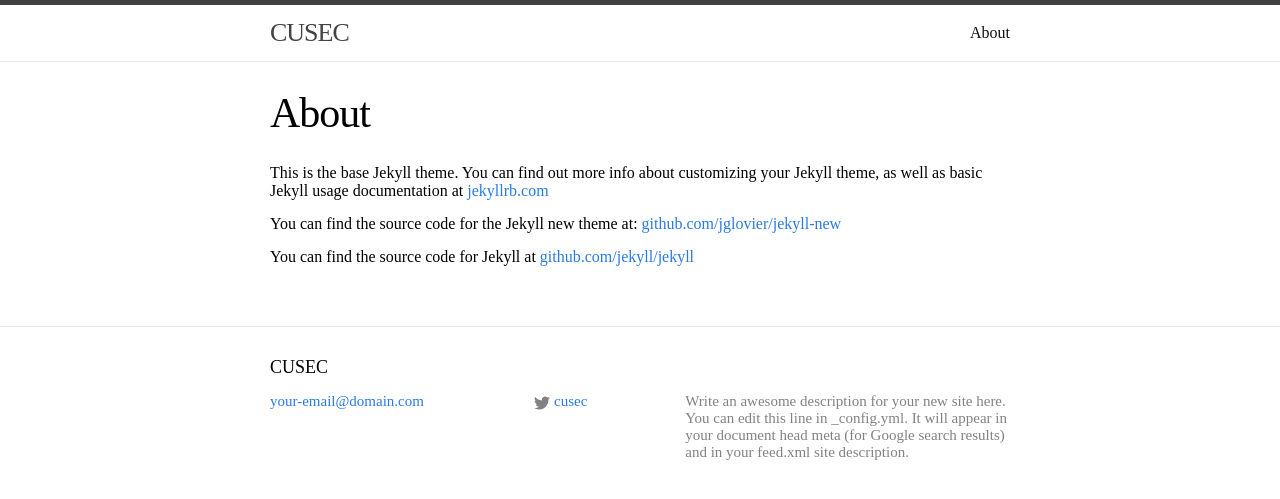
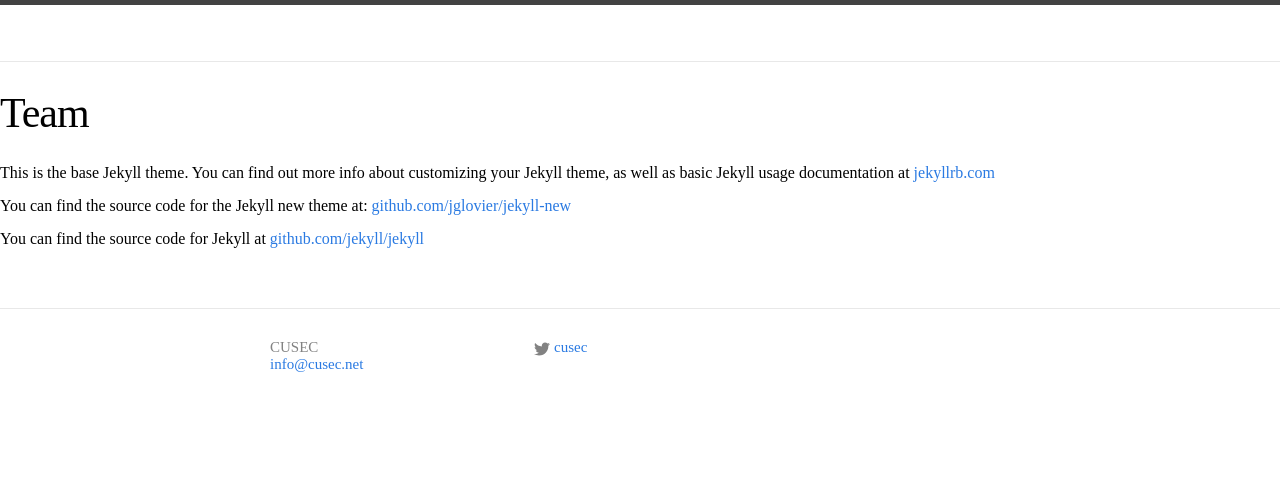
Before and after one commit to cusec/cusec.github.io, a Jekyll site: the page built from about.md, in a window 1280 px wide. Shown: the top 499 px of the page. Built offline with Jekyll 4.4.1, drawn with Linux system fonts in a browser that asks for light colours.

```diff
--- a/_config.yml
+++ b/_config.yml
@@ -1,6 +1,6 @@
 # Site settings
 title: CUSEC
-email: your-email@domain.com
+email: info@cusec.net
 description: > # this means to ignore newlines until "baseurl:"
   Write an awesome description for your new site here. You can edit this
   line in _config.yml. It will appear in your document head meta (for
--- a/_includes/footer.html
+++ b/_includes/footer.html
@@ -2,12 +2,12 @@
 
   <div class="wrapper">
 
-    <h2 class="footer-heading">{{ site.title }}</h2>
+    <!--<h2 class="footer-heading">{{ site.title }}</h2>-->
 
     <div class="footer-col-wrapper">
       <div class="footer-col  footer-col-1">
         <ul class="contact-list">
-          <!--<li>{{ site.title }}</li>-->
+          <li>{{ site.title }}</li>
           <li><a href="mailto:{{ site.email }}">{{ site.email }}</a></li>
         </ul>
       </div>
@@ -46,7 +46,7 @@
       </div>
 
       <div class="footer-col  footer-col-3">
-        <p class="text">{{ site.description }}</p>
+        <!--<p class="text">{{ site.description }}</p>-->
       </div>
     </div>
 
--- a/_includes/header.html
+++ b/_includes/header.html
@@ -2,7 +2,7 @@
 
   <div class="wrapper">
 
-    <a class="site-title" href="{{ site.baseurl }}/">{{ site.title }}</a>
+    <!--<a class="site-title" href="{{ site.baseurl }}/">{{ site.title }}</a>-->
 
     <nav class="site-nav">
       <a href="#" class="menu-icon">
@@ -16,7 +16,7 @@
       <div class="trigger">
         {% for page in site.pages %}
           {% if page.title %}
-          <a class="page-link" href="{{ page.url | prepend: site.baseurl }}">{{ page.title }}</a>
+          <!--<a class="page-link" href="{{ page.url | prepend: site.baseurl }}">{{ page.title }}</a>-->
           {% endif %}
         {% endfor %}
       </div>
--- a/_layouts/default.html
+++ b/_layouts/default.html
@@ -8,9 +8,9 @@
     {% include header.html %}
 
     <div class="page-content">
-      <div class="wrapper">
+      <!--<div class="wrapper">-->
         {{ content }}
-      </div>
+     <!-- </div>-->
     </div>
 
     {% include footer.html %}
--- a/about.md
+++ b/about.md
@@ -1,7 +1,7 @@
 ---
 layout: page
-title: About
-permalink: /about/
+title: Team
+permalink: /team/
 ---
 
 This is the base Jekyll theme. You can find out more info about customizing your Jekyll theme, as well as basic Jekyll usage documentation at [jekyllrb.com](http://jekyllrb.com/)
```
Also changed, not shown: index.html (+5 -5 lines).
